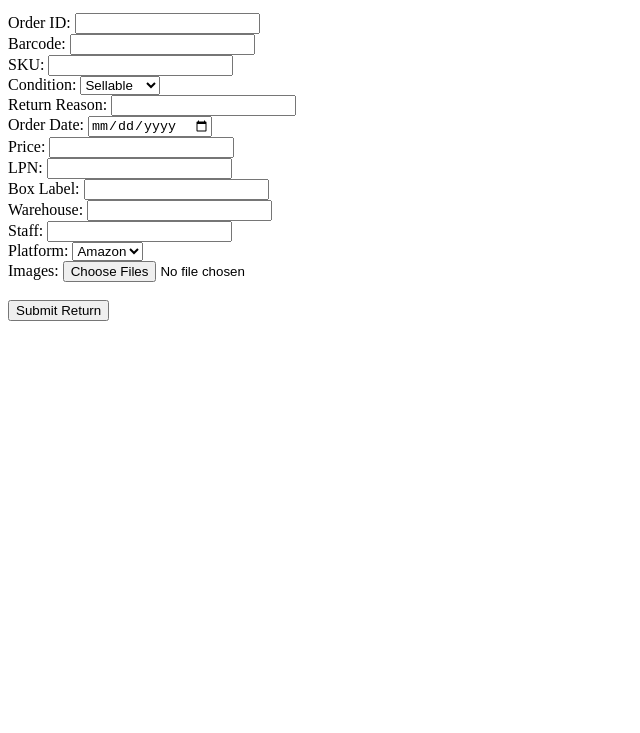
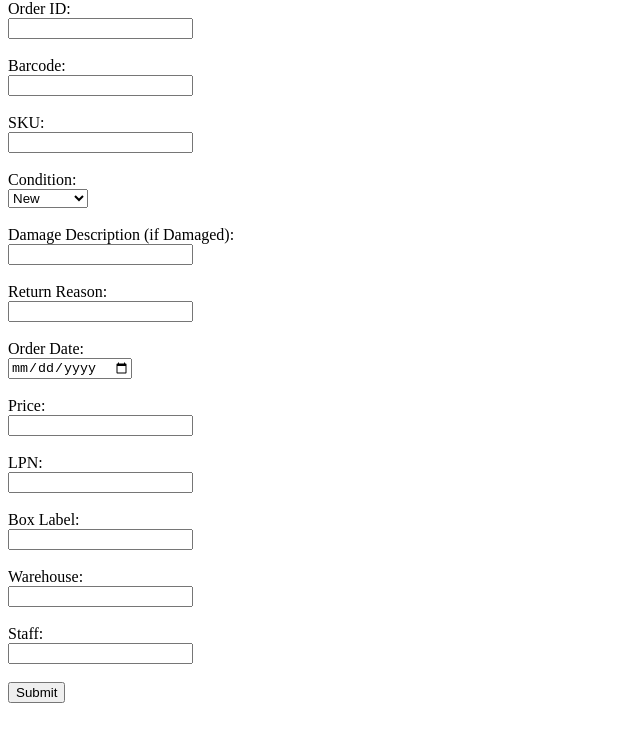
Before and after one commit to Miniso31/miniso-returns, a plain HTML site: page templates/index.html in a window 1280 px wide. Shown: the part 67-800 px from the top of the page, without its empty margins (0-640 px from the left). Drawn offline with Linux system fonts and the light colour scheme.

Commit message:
Add files via upload

```diff
--- a/templates/index.html
+++ b/templates/index.html
@@ -1,35 +1,52 @@
 <!DOCTYPE html>
 <html>
 <head>
-  <title>Returns Form</title>
+    <title>MINISO Return Form</title>
 </head>
 <body>
-  <h1>Return Entry</h1>
-  <form method="POST" enctype="multipart/form-data">
-    <label>Order ID: <input name="order_id"></label><br>
-    <label>Barcode: <input name="barcode"></label><br>
-    <label>SKU: <input name="sku"></label><br>
-    <label>Condition:
-      <select name="condition">
-        <option>Sellable</option>
-        <option>Damaged</option>
-      </select>
-    </label><br>
-    <label>Return Reason: <input name="return_reason"></label><br>
-    <label>Order Date: <input name="order_date" type="date"></label><br>
-    <label>Price: <input name="price" type="number" step="0.01"></label><br>
-    <label>LPN: <input name="lpn"></label><br>
-    <label>Box Label: <input name="box_label"></label><br>
-    <label>Warehouse: <input name="warehouse"></label><br>
-    <label>Staff: <input name="staff"></label><br>
-    <label>Platform:
-      <select name="platform">
-        <option>Amazon</option>
-        <option>Noon</option>
-      </select>
-    </label><br>
-    <label>Images: <input type="file" name="images" multiple></label><br><br>
-    <button type="submit">Submit Return</button>
-  </form>
+    <h2>Amazon Returns Form</h2>
+    <form method="POST" action="/" enctype="application/x-www-form-urlencoded">
+        <label>Order ID:</label><br>
+        <input type="text" name="order_id" required><br><br>
+
+        <label>Barcode:</label><br>
+        <input type="text" name="barcode"><br><br>
+
+        <label>SKU:</label><br>
+        <input type="text" name="sku"><br><br>
+
+        <label>Condition:</label><br>
+        <select name="condition" required>
+            <option value="New">New</option>
+            <option value="Used">Used</option>
+            <option value="Damaged">Damaged</option>
+        </select><br><br>
+
+        <label>Damage Description (if Damaged):</label><br>
+        <input type="text" name="damage_desc"><br><br>
+
+        <label>Return Reason:</label><br>
+        <input type="text" name="return_reason"><br><br>
+
+        <label>Order Date:</label><br>
+        <input type="date" name="order_date"><br><br>
+
+        <label>Price:</label><br>
+        <input type="number" step="0.01" name="price"><br><br>
+
+        <label>LPN:</label><br>
+        <input type="text" name="lpn"><br><br>
+
+        <label>Box Label:</label><br>
+        <input type="text" name="box_label"><br><br>
+
+        <label>Warehouse:</label><br>
+        <input type="text" name="warehouse"><br><br>
+
+        <label>Staff:</label><br>
+        <input type="text" name="staff"><br><br>
+
+        <input type="submit" value="Submit">
+    </form>
 </body>
 </html>
```
